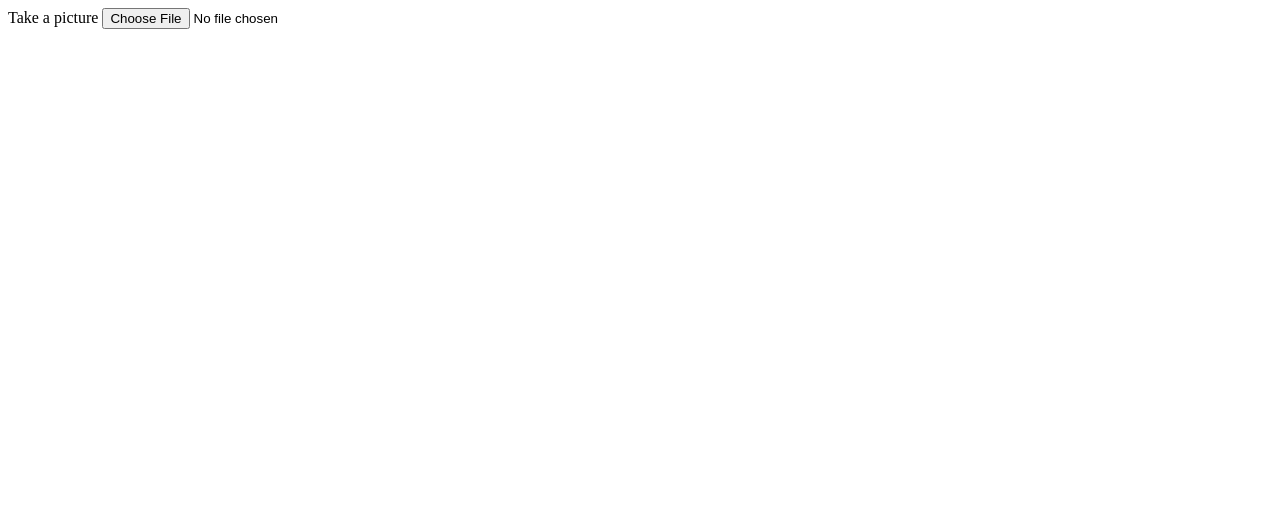
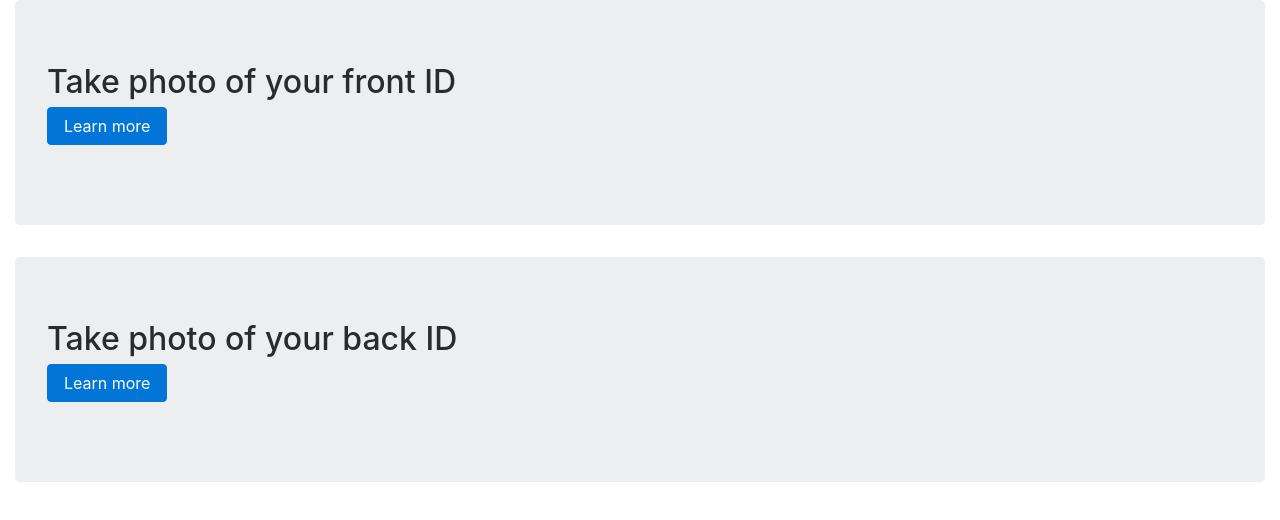
Before and after one commit to mhammoudoddo/mhammoudoddo.github.io, a plain HTML site: page index.html in a window 1280 px wide. Drawn offline with Linux system fonts and the light colour scheme.

Commit message:
Update index.html

```diff
--- a/index.html
+++ b/index.html
@@ -1,14 +1,54 @@
 <!DOCTYPE html>
-<html>
+<html lang="en">
+  <head>
+    <meta charset="utf-8">
+    <meta http-equiv="X-UA-Compatible" content="IE=edge">
+    <meta name="viewport" content="width=device-width, initial-scale=1">
 
-<head>
-  <title>Nice image capture button</title>
-</head>
+    <title>Bootstrap 4, from LayoutIt!</title>
 
-<body>
-  <label class="cameraButton">Take a picture
-    <input type="file" accept="image/*;capture=camera">
-  </label>
-</body>
+    <meta name="description" content="Source code generated using layoutit.com">
+    <meta name="author" content="LayoutIt!">
 
+    <link href="css/bootstrap.min.css" rel="stylesheet">
+    <link href="css/style.css" rel="stylesheet">
+
+  </head>
+  <body>
+
+    <div class="container-fluid">
+	<div class="row">
+		<div class="col-md-12">
+			<div class="row">
+				<div class="col-md-12">
+					<div class="jumbotron">
+						<h2>
+							Take photo of your front ID
+						</h2>
+						<p>
+							<a class="btn btn-primary btn-large" href="#">Learn more</a>
+						</p>
+					</div>
+				</div>
+			</div>
+			<div class="row">
+				<div class="col-md-12">
+					<div class="jumbotron">
+						<h2>
+							Take photo of your back ID
+						</h2>
+						<p>
+							<a class="btn btn-primary btn-large" href="#">Learn more</a>
+						</p>
+					</div>
+				</div>
+			</div>
+		</div>
+	</div>
+</div>
+
+    <script src="js/jquery.min.js"></script>
+    <script src="js/bootstrap.min.js"></script>
+    <script src="js/scripts.js"></script>
+  </body>
 </html>
```
